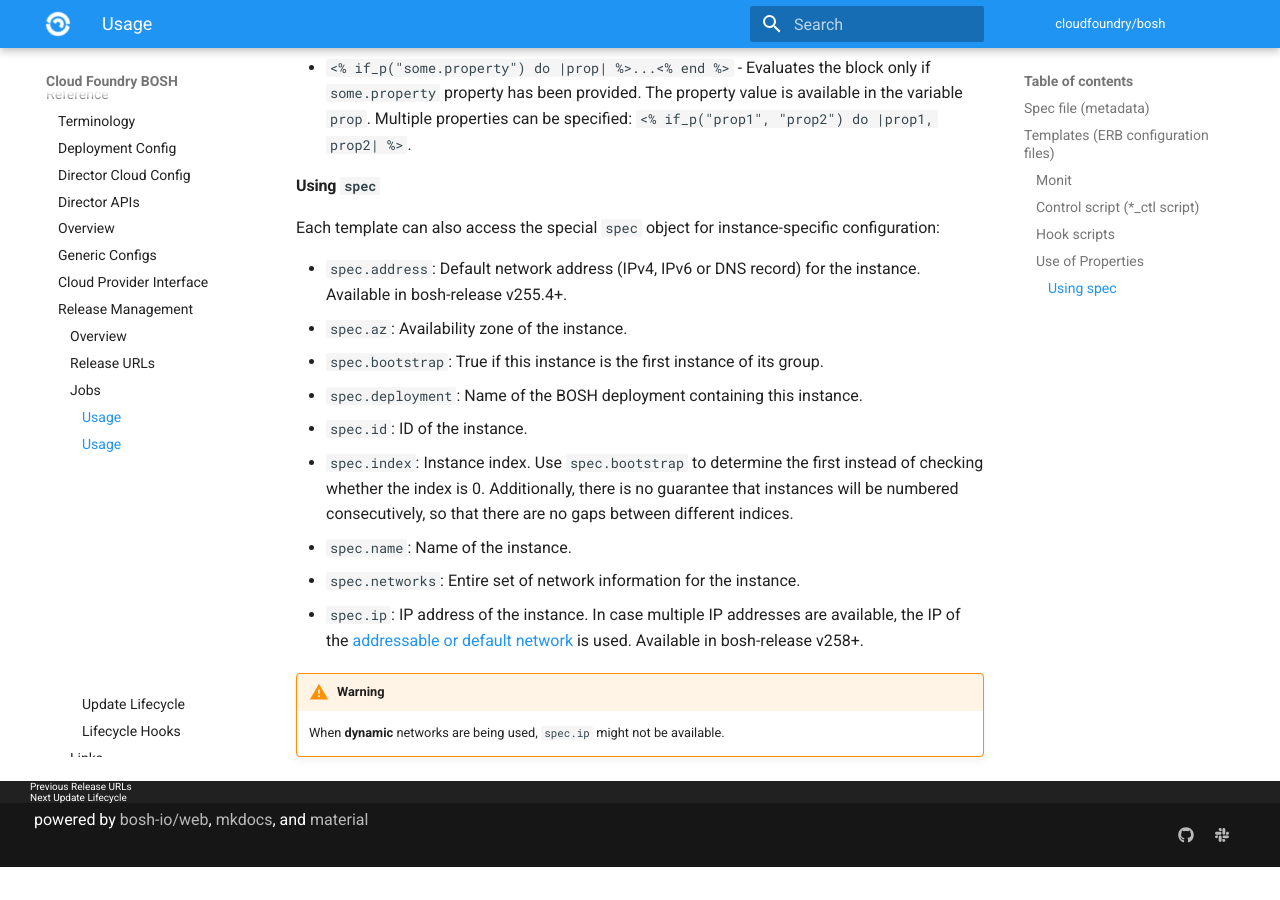
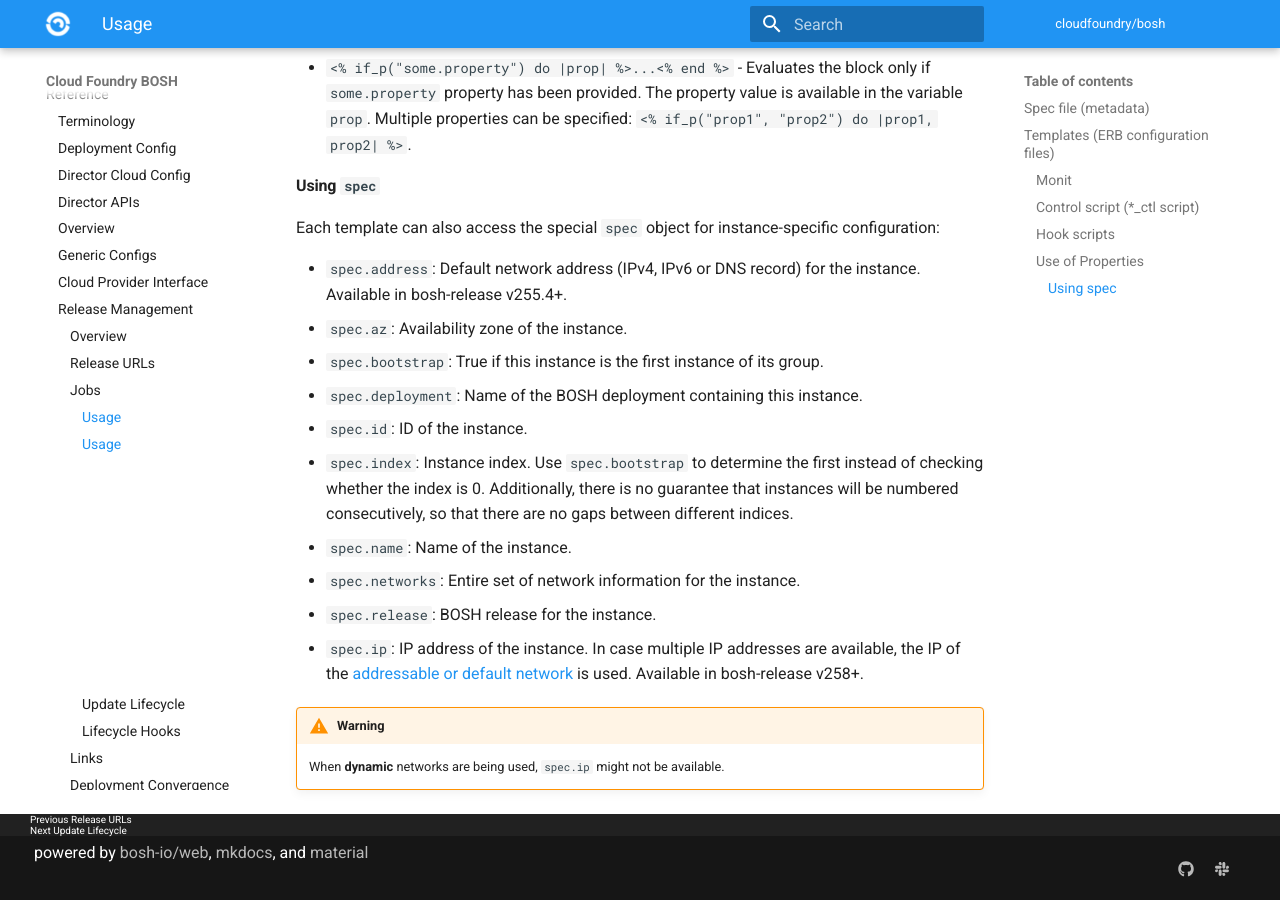
Before and after one commit to cloudfoundry/docs-bosh, an MkDocs documentation site: the page built from content/jobs.md, in a window 1280 px wide and 900 px high, scrolled down 2901 px. Built offline with MkDocs 1.6.1 and Material for MkDocs 9.7.7, drawn with Linux system fonts in a browser that asks for light colours; old or Windows-style settings are respelled for this version of MkDocs; before the commit the page ends 3768 px from its top, so only the background shows below that.

Commit message:
Add spec.release as another special spec accessor
[#169210040]

```diff
--- a/content/jobs.md
+++ b/content/jobs.md
@@ -103,6 +103,7 @@ Each template can also access the special `spec` object for instance-specific co
 - `spec.index`: Instance index. Use `spec.bootstrap` to determine the first instead of checking whether the index is 0. Additionally, there is no guarantee that instances will be numbered consecutively, so that there are no gaps between different indices.
 - `spec.name`: Name of the instance.
 - `spec.networks`: Entire set of network information for the instance.
+- `spec.release`: BOSH release for the instance.
 - `spec.ip`: IP address of the instance. In case multiple IP addresses are available, the IP of the [addressable or default network](networks.md#multi-homed) is used. Available in bosh-release v258+.
 
 !!! warning
```
